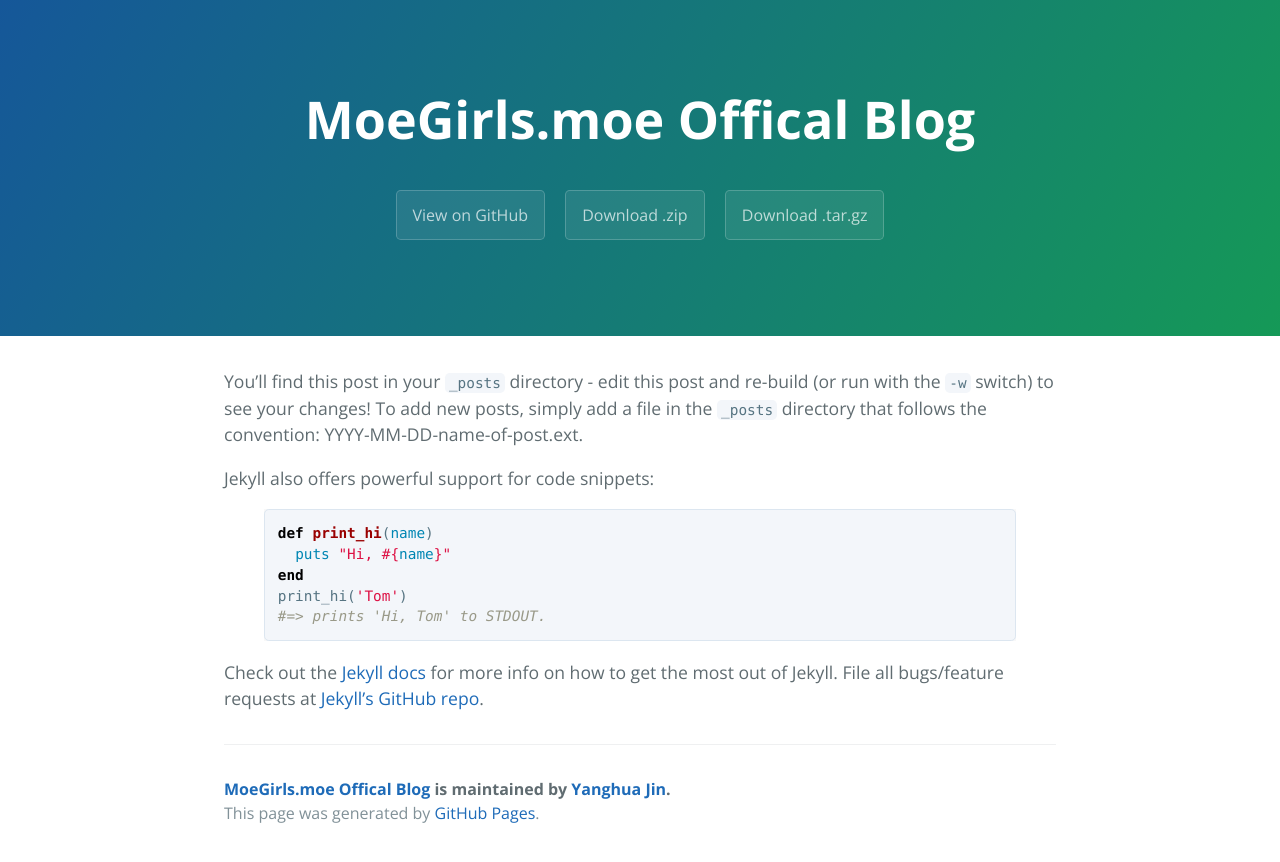
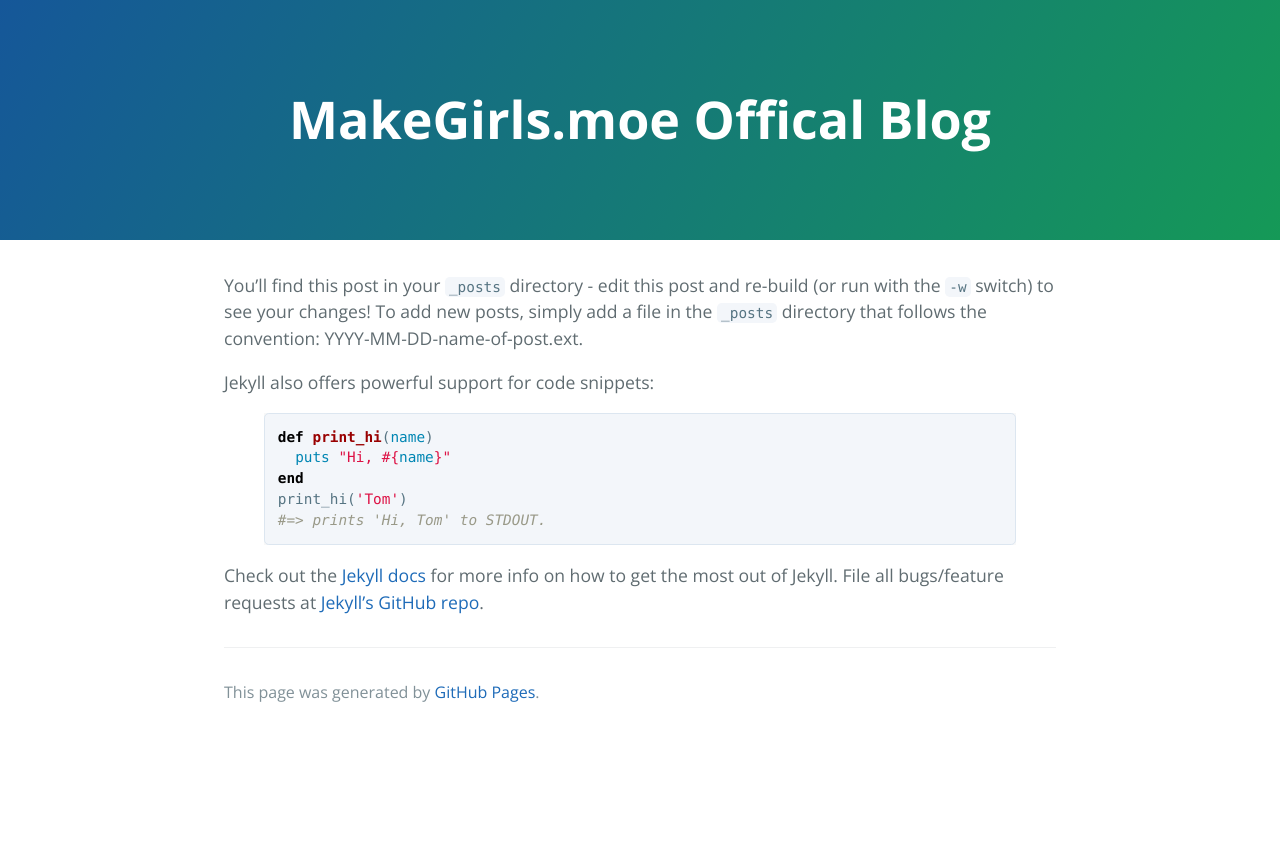
Before and after one commit to makegirlsmoe/makegirlsmoe.github.io, a Jekyll site: the page built from _posts/2016-02-12-sample-content.markdown, in a window 1280 px wide. Shown: the top 862 px of the page. Built offline with Jekyll 4.4.1, drawn with Linux system fonts in a browser that asks for light colours.

Commit message:
change site template

```diff
--- a/_config.yml
+++ b/_config.yml
@@ -1,5 +1,5 @@
 # Setup
-title:       MoeGirls.moe Offical Blog
+title:       MakeGirls.moe Offical Blog
 baseurl:      ""
 paginate:     1
 
--- a/_includes/page-footer.html
+++ b/_includes/page-footer.html
@@ -1,4 +1,3 @@
 <footer class="site-footer">
-  <span class="site-footer-owner"><a href="{{ site.url }}">{{ site.title }}</a> is maintained by <a href="{{ site.author.url }}">{{ site.author.name }}</a>.</span>
   <span class="site-footer-credits">This page was generated by <a href="https://pages.github.com">GitHub Pages</a>.</span>
 </footer>
--- a/_includes/page-header.html
+++ b/_includes/page-header.html
@@ -1,7 +1,3 @@
 <section class="page-header">
   <h1 class="project-name">{{ site.title }}</h1>
-  <h2 class="project-tagline">{{ site.tagline }}</h2>
-  <a href="#" class="btn">View on GitHub</a>
-  <a href="#" class="btn">Download .zip</a>
-  <a href="#" class="btn">Download .tar.gz</a>
 </section>
```
